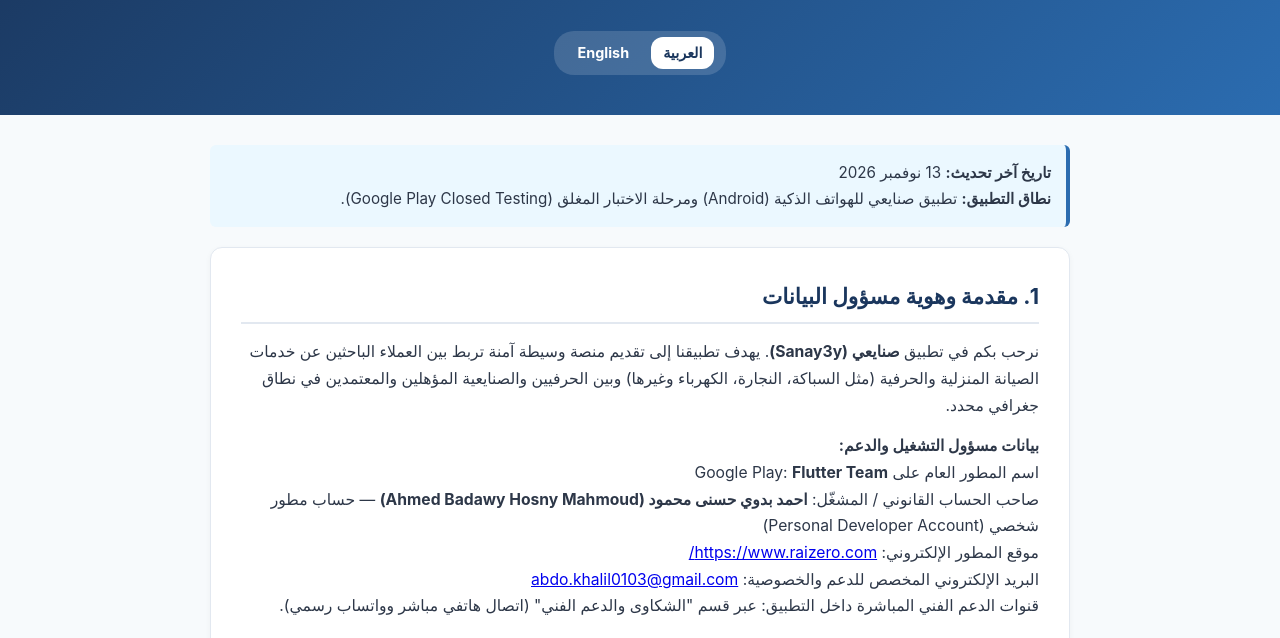
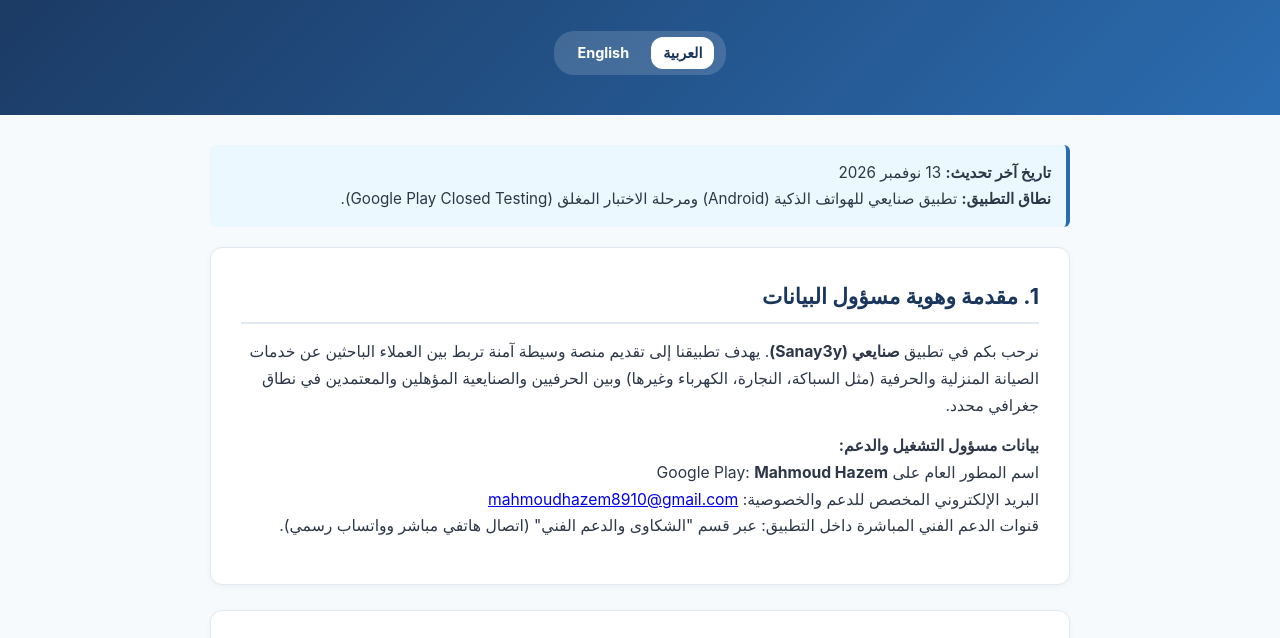
Before and after one commit to mahmoudhazem72/sanay3y-privacy-policy, a plain HTML site: page index.html in a window 1280 px wide. Shown: the part 135-773 px from the top of the page. Drawn offline with Linux system fonts and the light colour scheme.

Commit message:
Update developer contact information in index.html

```diff
--- a/index.html
+++ b/index.html
@@ -242,10 +242,10 @@
             </p>
             <p>
                 <strong>بيانات مسؤول التشغيل والدعم:</strong><br>
-                اسم المطور العام على Google Play: <strong>Flutter Team</strong><br>
-                صاحب الحساب القانوني / المشغّل: <strong>احمد بدوي حسنى محمود (Ahmed Badawy Hosny Mahmoud)</strong> — حساب مطور شخصي (Personal Developer Account)<br>
-                موقع المطور الإلكتروني: <a href="https://www.raizero.com/" target="_blank" rel="noopener noreferrer">https://www.raizero.com/</a><br>
-                البريد الإلكتروني المخصص للدعم والخصوصية: <a href="mailto:abdo.khalil0103@gmail.com">abdo.khalil0103@gmail.com</a><br>
+                اسم المطور العام على Google Play: <strong>Mahmoud Hazem</strong><br>
+
+
+                البريد الإلكتروني المخصص للدعم والخصوصية: <a href="mailto:mahmoudhazem8910@gmail.com">mahmoudhazem8910@gmail.com</a><br>
                 قنوات الدعم الفني المباشرة داخل التطبيق: عبر قسم "الشكاوى والدعم الفني" (اتصال هاتفي مباشر وواتساب رسمي).
             </p>
         </div>
@@ -377,7 +377,7 @@
                 لا يتضمن تطبيق الهاتف في نسخته الحالية زراً آلياً داخل الشاشات لحذف الحساب ذاتياً. في حال رغبة العميل أو الصنايعي في إغلاق حسابه أو طلب حذف بياناته الشخصية من النظام، يمكنه تقديم طلب رسمي إلى فريق الدعم الفني عبر:
                 <ul>
                     <li>التواصل المباشر مع الدعم الفني من داخل التطبيق (عبر رقم الهاتف الرسمي أو محادثة الواتساب المتاحة في شاشة الدعم).</li>
-                    <li>إرسال طلب عبر البريد الإلكتروني المخصص: <a href="mailto:abdo.khalil0103@gmail.com">abdo.khalil0103@gmail.com</a> مع توضيح رقم الهاتف والبريد المسجل به الحساب.</li>
+                    <li>إرسال طلب عبر البريد الإلكتروني المخصص: <a href="mailto:mahmoudhazem8910@gmail.com">mahmoudhazem8910@gmail.com</a> مع توضيح رقم الهاتف والبريد المسجل به الحساب.</li>
                 </ul>
                 يقوم فريق الإدارة بمراجعة الطلب وتنفيذ مسح البيانات أو إلغاء تنشيط الحساب وفقاً للالتزامات القانونية والمحاسبية المعمول بها.
             </div>
@@ -413,7 +413,7 @@
             <p>لأي استفسارات أو شكاوى بخصوص الخصوصية أو بياناتك الشخصية، يمكنك التواصل معنا عبر:</p>
             <ul>
                 <li><strong>داخل التطبيق:</strong> شاشة "الشكاوى والدعم الفني" (عبر زر الاتصال الهاتفي أو رسائل الواتساب الفورية).</li>
-                <li><strong>البريد الإلكتروني المخصص للدعم:</strong> <a href="mailto:abdo.khalil0103@gmail.com">abdo.khalil0103@gmail.com</a></li>
+                <li><strong>البريد الإلكتروني المخصص للدعم:</strong> <a href="mailto:mahmoudhazem8910@gmail.com">mahmoudhazem8910@gmail.com</a></li>
                 <li><strong>موقع المطور:</strong> <a href="https://www.raizero.com/" target="_blank" rel="noopener noreferrer">https://www.raizero.com/</a></li>
                 <li><strong>اسم المطور المسؤول:</strong> Flutter Team (صاحب الحساب القانوني: احمد بدوي حسنى محمود).</li>
                 <li><strong>نطاق الخدمة الجغرافي:</strong> جمهورية مصر العربية.</li>
@@ -437,10 +437,10 @@
             </p>
             <p>
                 <strong>Operator & Contact Details:</strong><br>
-                Public Developer Name (Google Play): <strong>Flutter Team</strong><br>
-                Legal Account Holder / Operator: <strong>Ahmed Badawy Hosny Mahmoud</strong> — Personal Developer Account<br>
-                Developer Website: <a href="https://www.raizero.com/" target="_blank" rel="noopener noreferrer">https://www.raizero.com/</a><br>
-                Dedicated Privacy & Support Email: <a href="mailto:abdo.khalil0103@gmail.com">abdo.khalil0103@gmail.com</a><br>
+                Public Developer Name (Google Play): <strong>Mahmoud Hazem</strong><br>
+
+
+                Dedicated Privacy & Support Email: <a href="mailto:mahmoudhazem8910@gmail.com">mahmoudhazem8910@gmail.com</a><br>
                 In-App Support Channels: Accessible via the "Complaints & Support" screen (Direct official phone calls and WhatsApp support).
             </p>
         </div>
@@ -572,7 +572,7 @@
                 The mobile application currently does not feature an automated in-app button for self-service account deletion. Users who wish to permanently close their accounts and request the deletion of their personal data may do so by contacting support through either of the following channels:
                 <ul>
                     <li>In-App Support: Access the "Complaints & Support" screen to connect with an agent via official telephone or WhatsApp.</li>
-                    <li>Email Request: Send an email to <a href="mailto:abdo.khalil0103@gmail.com">abdo.khalil0103@gmail.com</a> detailing your registered mobile number and email.</li>
+                    <li>Email Request: Send an email to <a href="mailto:mahmoudhazem8910@gmail.com">mahmoudhazem8910@gmail.com</a> detailing your registered mobile number and email.</li>
                 </ul>
                 The administration will process the verification and execute account closure and data deletion in accordance with applicable legal and financial compliance obligations.
             </div>
```
